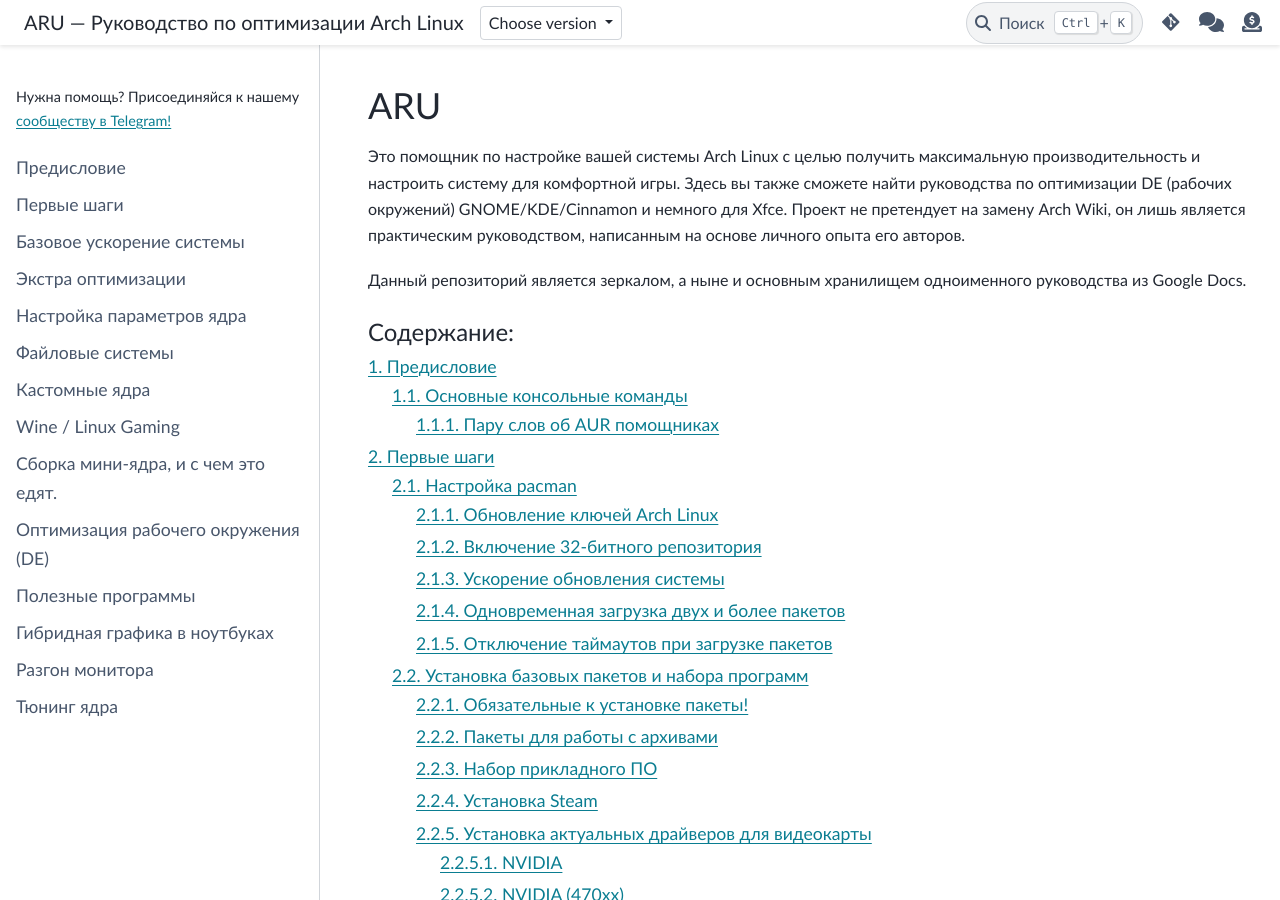
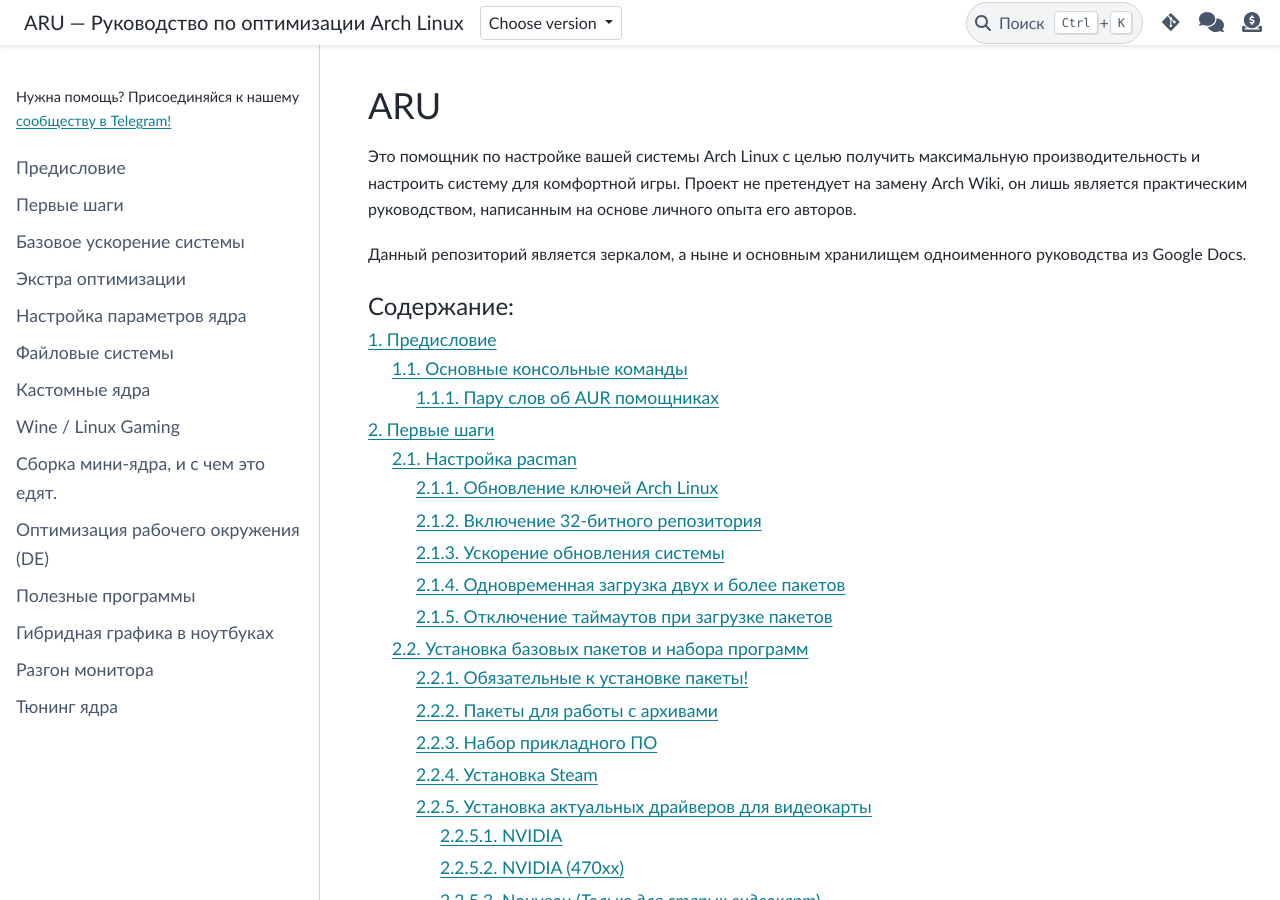
Before and after one commit to ventureoo/ARU, a Sphinx documentation site: the page built from docs/index.rst, in a window 1280 px wide and 900 px high. Built offline with Sphinx 7.4.7 and the PyData theme 0.15.4, drawn with Linux system fonts in a browser that asks for light colours.

```diff
--- a/docs/index.rst
+++ b/docs/index.rst
@@ -8,11 +8,9 @@ ARU
 ####
 
 Это помощник по настройке вашей системы Arch Linux с целью получить
-максимальную производительность и настроить систему для комфортной игры. Здесь
-вы также сможете найти руководства по оптимизации DE (рабочих окружений)
-GNOME/KDE/Cinnamon и немного для Xfce. Проект не претендует на замену Arch
-Wiki, он лишь является практическим руководством, написанным на основе личного
-опыта его авторов.
+максимальную производительность и настроить систему для комфортной игры. Проект
+не претендует на замену Arch Wiki, он лишь является практическим руководством,
+написанным на основе личного опыта его авторов.
 
 Данный репозиторий является зеркалом, а ныне и основным хранилищем одноименного
 руководства из Google Docs.
--- a/docs/source/generic-system-acceleration.rst
+++ b/docs/source/generic-system-acceleration.rst
@@ -345,7 +345,7 @@ irqbalance
   sudo systemctl enable --now irqbalance
 
 .. index:: systemd, disabling, services, gsd, cinnamon
-.. _disabling-unnesassery-services:
+.. _disabling-unnecessary-services:
 
 =========================
 Отключение лишних служб
@@ -1129,5 +1129,3 @@ https://www.linux.org.ru/forum/desktop/16257286
 driver work to a separate thread"*
 
 .. _adriconf: https://archlinux.org/packages/community/x86_64/adriconf/
-
-.. vim:set textwidth=70:
```
